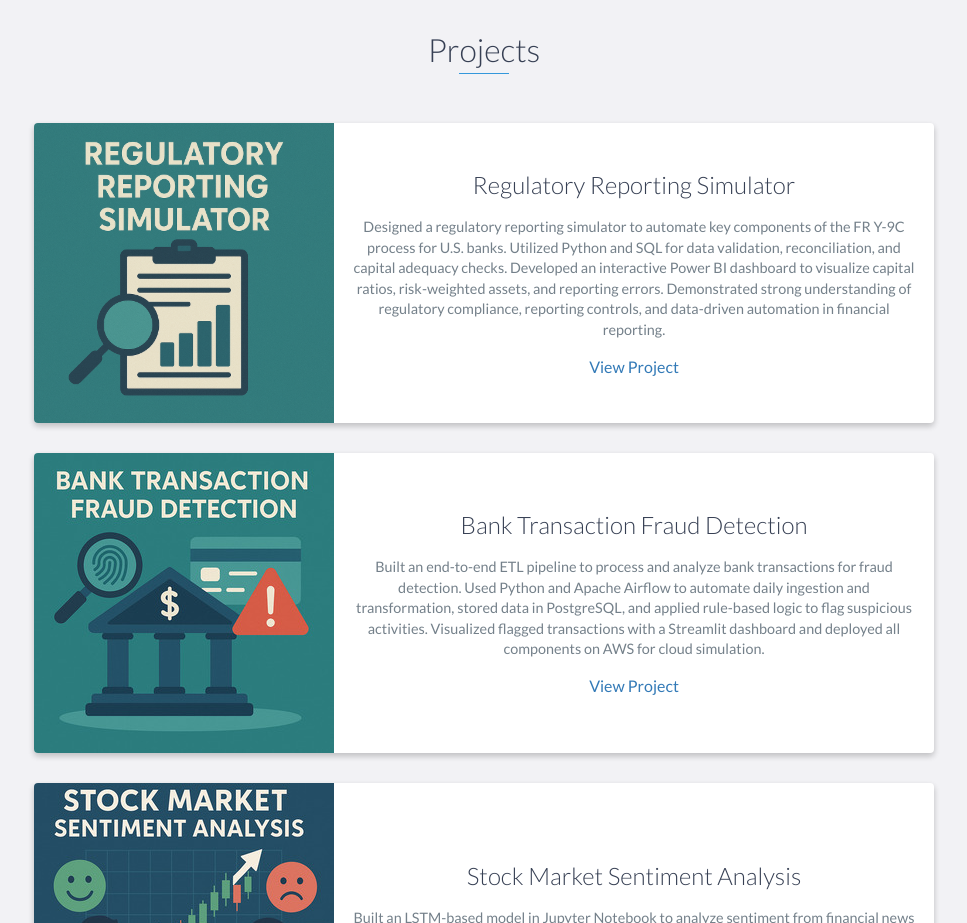
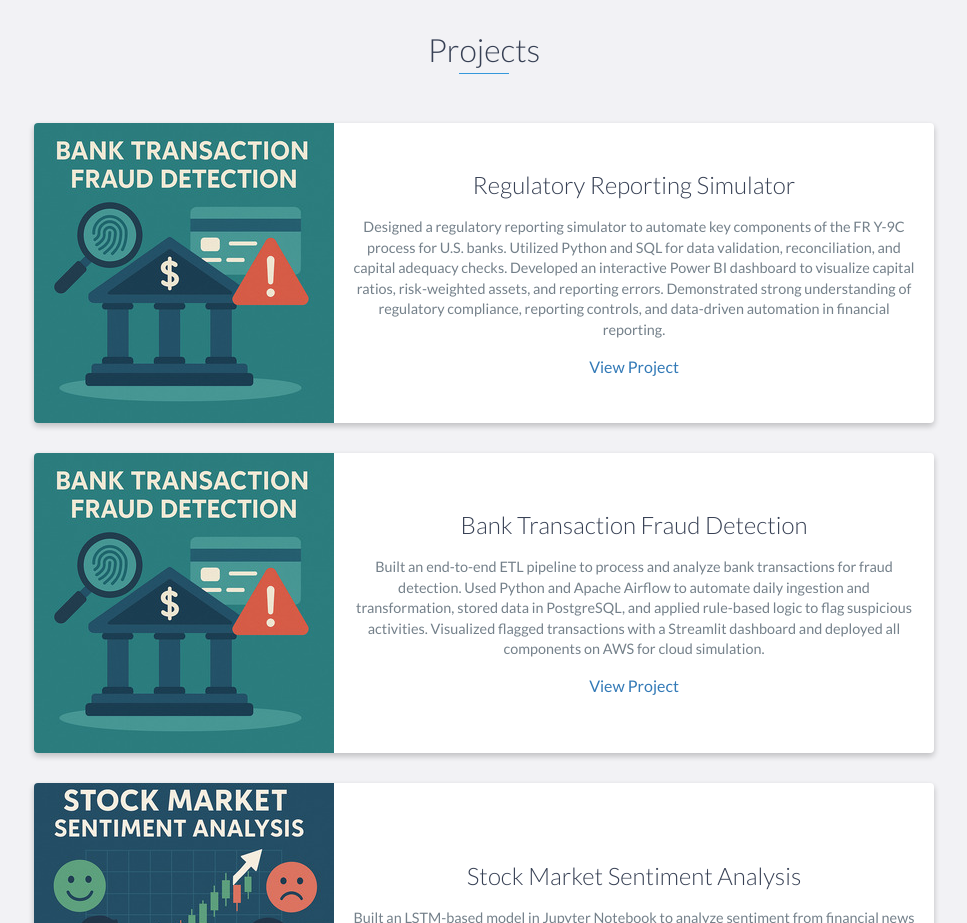
Before and after one commit to ronimondal440/ronimondal440.github.io, a website: page index.html in a window 1280 px wide. Shown: the part 1960-2883 px from the top of the page, without its empty margins (156-1123 px from the left). Drawn offline with nearby package versions, Linux system fonts and the light colour scheme.

Commit message:
Update index.html

```diff
--- a/index.html
+++ b/index.html
@@ -121,7 +121,7 @@ A curious learner by nature, I continuously explore new technologies and enjoy s
             <!-- Project 1: Regulatory Reporting Simulator -->
             <div class="project shadow-large">
                 <div class="project-image">
-                    <img src="images/Regulatory Reporting Simulator.png" alt="Regulatory Reporting Simulator" />
+                    <img src="images/Bank Transaction Fraud Detection.jpg" alt="Regulatory Reporting Simulator" />
                 </div>
                 <div class="project-info">
                     <h3>Regulatory Reporting Simulator</h3>
```
